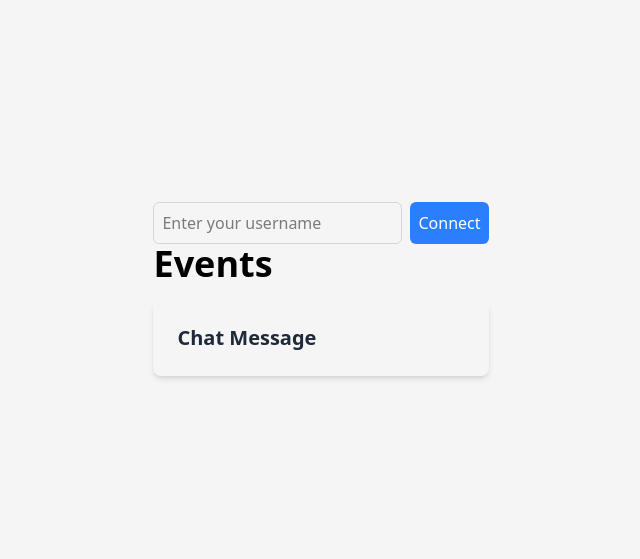
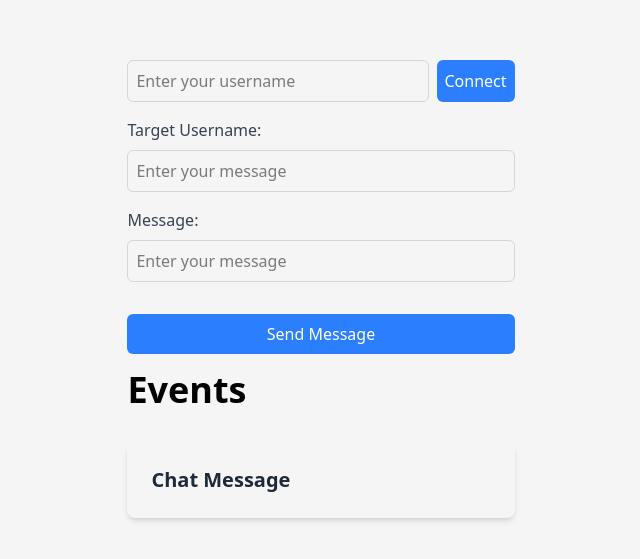
Before and after one commit to carlosmichelin/chatmsg-client, a website built with Vite: page index.html in a window 1280 px wide. Shown: the part 111-670 px from the top of the page, without its empty margins (319-959 px from the left). Built offline with nearby package versions, Linux system fonts and the light colour scheme.

Commit message:
Add inputs for users exchange messages directly

```diff
--- a/index.html
+++ b/index.html
@@ -8,7 +8,7 @@
   </head>
   <body>
     <div class="flex justify-center items-center h-screen bg-neutral-100 dark:bg-neutral-900">
-      <div class="flex flex-col max-w-md mx-auto p-4">
+      <div class="flex flex-col max-w-md mx-auto p-4 gap-4">
         <form id="connectForm" class="flex gap-2">
           <input
             type="text"
@@ -22,6 +22,36 @@
             class="p-2 bg-blue-500 text-white rounded-md hover:bg-blue-600 dark:bg-blue-700 dark:hover:bg-blue-600"
           >
             Connect
+          </button>
+        </form>
+
+        <form id="messageForm" class="flex flex-col gap-4">
+          <div>
+            <label for="targetUserInput" class="mt-4 text-gray-700 dark:text-white">
+              Target Username:
+            </label>
+            <input
+              type="text"
+              id="targetUserInput"
+              placeholder="Enter your message"
+              class="w-full p-2 border border-gray-300 rounded-md dark:bg-neutral-800 dark:text-white dark:border-neutral-700 mt-2" />
+          </div>
+
+          <div>
+            <label for="messageInput" class="mt-4 text-gray-700 dark:text-white">
+              Message:
+            </label>
+            <input
+              type="text"
+              id="messageInput"
+              placeholder="Enter your message"
+              class="w-full p-2 border border-gray-300 rounded-md dark:bg-neutral-800 dark:text-white dark:border-neutral-700 mt-2" />
+          </div>
+          <button
+            type="submit"
+            id="sendMessageButton"
+            class="p-2 bg-blue-500 text-white rounded-md hover:bg-blue-600 dark:bg-blue-700 dark:hover:bg-blue-600 mt-4">
+            Send Message
           </button>
         </form>
 
--- a/src/main.js
+++ b/src/main.js
@@ -26,7 +26,7 @@ document.getElementById('connectButton').addEventListener('click', async () => {
 
   connection.on("ReceiveMessage", (user, message) => {
     console.log("Received message: ", user, message);
-    const msg = `<p class="mt-2 text-gray-600 dark:text-gray-400">Message ${message} from ${user}</p>`;
+    const msg = `<p class="mt-2 text-gray-600 dark:text-gray-400">Message "${message}" from ${user}</p>`;
     const messageContainer = document.getElementById("messageContainer");
 
     // messageContainer.appendChild(msg);
@@ -35,3 +35,19 @@ document.getElementById('connectButton').addEventListener('click', async () => {
 
   await connection.start();
 });
+
+document.getElementById('messageForm').addEventListener('submit', (event) => {
+  event.preventDefault();
+});
+
+document.getElementById('sendMessageButton').addEventListener('click', async () => {
+  const targetUser = document.getElementById('targetUserInput').value.trim();
+  const message = document.getElementById('messageInput').value.trim();
+
+  if (!targetUser || !message) {
+    alert('Please enter a target user and a message.');
+    return;
+  }
+
+  await connection.invoke('SendMessage', targetUser, message);
+});
```
